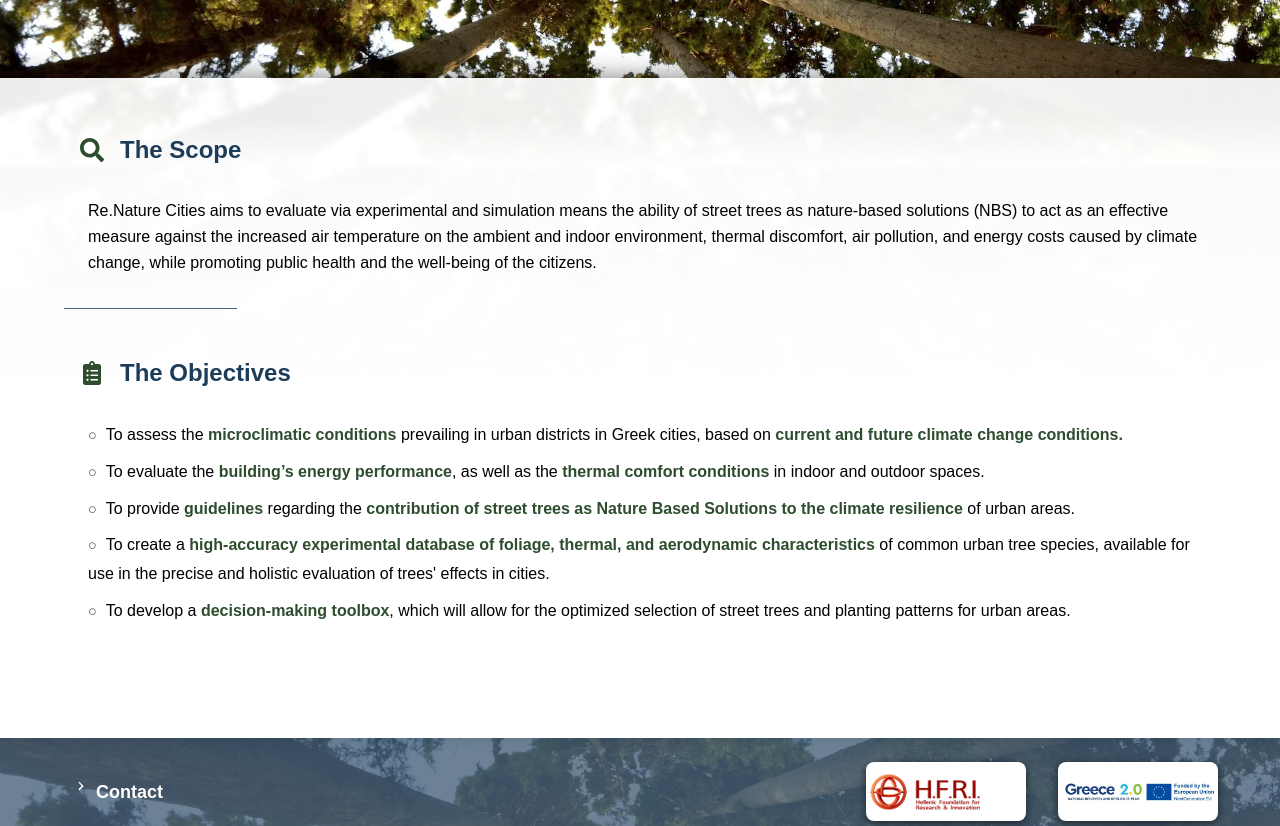
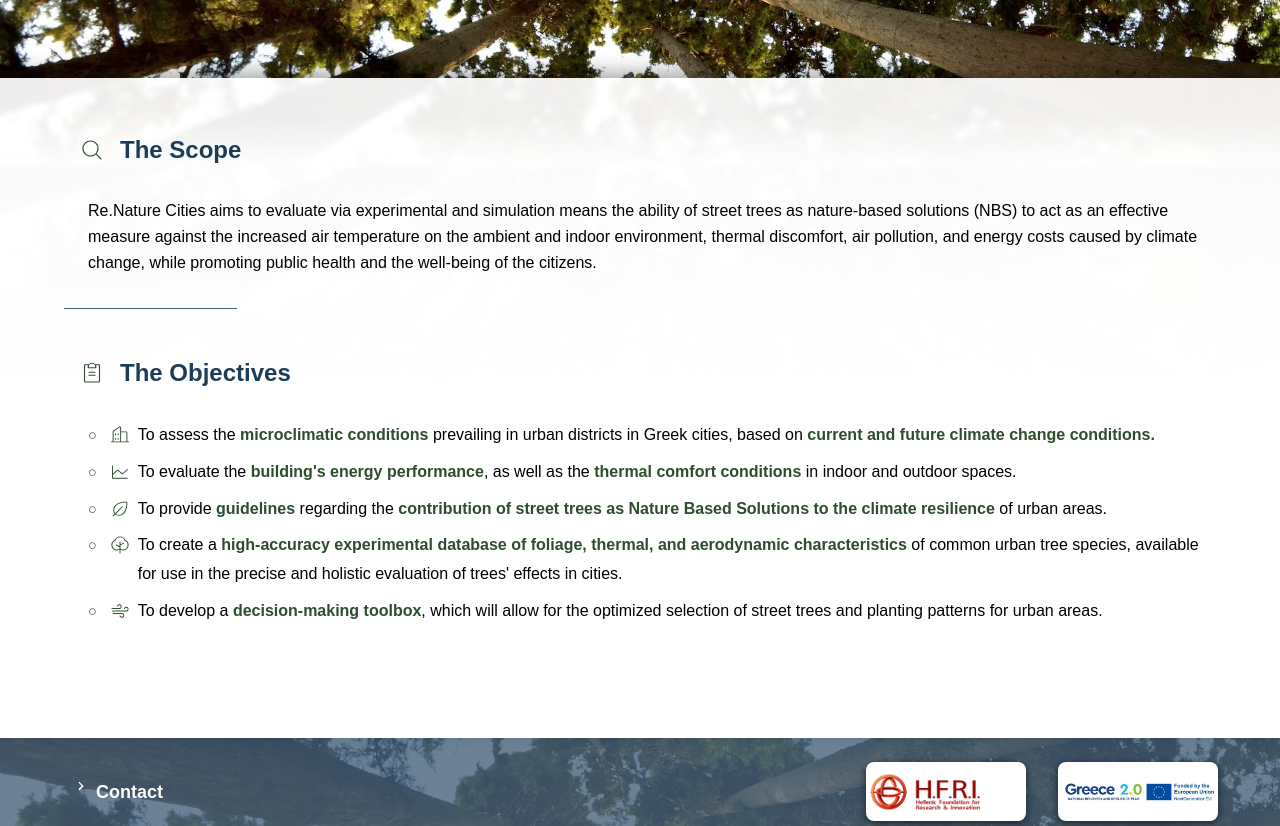
Before and after one commit to Papioani/the_re.nature_cities_project, a Next.js app: page /the-re.nature-cities-project in a window 1280 px wide. Shown: the part 400-1226 px from the top of the page. Built offline with nearby package versions, Linux system fonts and the light colour scheme.

Commit message:
@phosphor-icons/react

```diff
--- a/package.json
+++ b/package.json
@@ -11,6 +11,7 @@
   },
   "dependencies": {
     "@google-cloud/storage": "^7.15.2",
+    "@phosphor-icons/react": "^2.1.10",
     "dotenv": "^16.4.7",
     "font-awesome": "^4.7.0",
     "googleapis": "^144.0.0",
--- a/src/app/the-re.nature-cities-project/page.tsx
+++ b/src/app/the-re.nature-cities-project/page.tsx
@@ -4,7 +4,15 @@
 
 import React, { FC, useRef } from "react";
 import styles from "./theReNatureCitiesProject.module.css";
-import { FaSearch, FaClipboardList } from "react-icons/fa";
+import {
+  MagnifyingGlass,
+  ClipboardText,
+  Leaf,
+  Tree,
+  Wind,
+  Buildings,
+  ChartLine,
+} from "@phosphor-icons/react";
 
 // If there were props, we would define them here as an interface
 // interface ReNaturePageProps {
@@ -24,7 +32,8 @@ const ReNaturePage: FC = () => {
             id="scope"
             className="text-center flex items-center gap-4 px-4" /*  className="markerSquare" */
           >
-            <FaSearch style={{ color: "#2e4d2e" }} /> The Scope
+            <MagnifyingGlass size={24} weight="light" color="#2e4d2e" /> The
+            Scope
           </h2>
         </div>
         <p
@@ -43,28 +52,54 @@ const ReNaturePage: FC = () => {
             id="objectives"
             className="text-center flex items-center gap-4 px-4"
           >
-            <FaClipboardList style={{ color: "#2e4d2e" }} /> The Objectives
+            <ClipboardText size={24} weight="light" color="#2e4d2e" /> The
+            Objectives
           </h2>
         </div>
-        <ul className={`${styles.listCustom} pl-6 text-m `}>
-          <li className="mb-2">
+        <ul className={`${styles.listCustom} pl-6 text-m`}>
+          <li className="mb-2 flex items-start gap-2">
+            <Buildings
+              size={20}
+              weight="light"
+              color="#2e4d2e"
+              className="mt-1 flex-shrink-0"
+            />
+            <span>
               To assess the{" "}
               <span className={styles.emphasis}>microclimatic conditions</span>{" "}
               prevailing in urban districts in Greek cities, based on{" "}
               <span className={styles.emphasis}>
                 current and future climate change conditions.
               </span>
+            </span>
           </li>
-          <li className="mb-2">
+          <li className="mb-2 flex items-start gap-2">
+            <ChartLine
+              size={20}
+              weight="light"
+              color="#2e4d2e"
+              className="mt-1 flex-shrink-0"
+            />
+            <span>
               To evaluate the{" "}
               <span className={styles.emphasis}>
-              building’s energy performance
+                building's energy performance
               </span>
               , as well as the{" "}
-            <span className={styles.emphasis}>thermal comfort conditions</span>{" "}
+              <span className={styles.emphasis}>
+                thermal comfort conditions
+              </span>{" "}
               in indoor and outdoor spaces.
+            </span>
           </li>
-          <li className="mb-2">
+          <li className="mb-2 flex items-start gap-2">
+            <Leaf
+              size={20}
+              weight="light"
+              color="#2e4d2e"
+              className="mt-1 flex-shrink-0"
+            />
+            <span>
               To provide <span className={styles.emphasis}>guidelines</span>{" "}
               regarding the{" "}
               <span className={styles.emphasis}>
@@ -72,8 +107,16 @@ const ReNaturePage: FC = () => {
                 climate resilience
               </span>{" "}
               of urban areas.
+            </span>
           </li>
-          <li className="mb-2">
+          <li className="mb-2 flex items-start gap-2">
+            <Tree
+              size={20}
+              weight="light"
+              color="#2e4d2e"
+              className="mt-1 flex-shrink-0"
+            />
+            <span>
               To create a{" "}
               <span className={styles.emphasis}>
                 high-accuracy experimental database of foliage, thermal, and
@@ -81,12 +124,21 @@ const ReNaturePage: FC = () => {
               </span>{" "}
               of common urban tree species, available for use in the precise and
               holistic evaluation of trees&apos; effects in cities.
+            </span>
           </li>
-          <li className="mb-2 ">
+          <li className="mb-2 flex items-start gap-2">
+            <Wind
+              size={20}
+              weight="light"
+              color="#2e4d2e"
+              className="mt-1 flex-shrink-0"
+            />
+            <span>
               To develop a{" "}
               <span className={styles.emphasis}>decision-making toolbox</span>,
               which will allow for the optimized selection of street trees and
               planting patterns for urban areas.
+            </span>
           </li>
         </ul>
       </section>
```
Also changed, not shown: 2 other files (tests, documents, lock files or other folders). Lines whose indentation alone changed are shown as unchanged.
